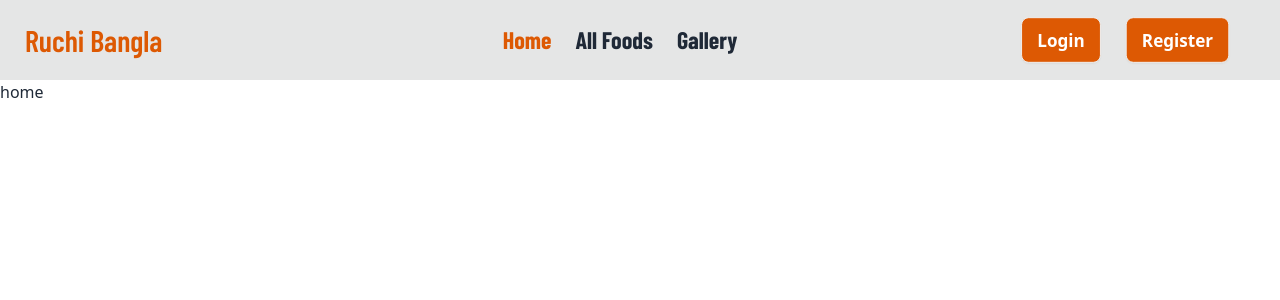
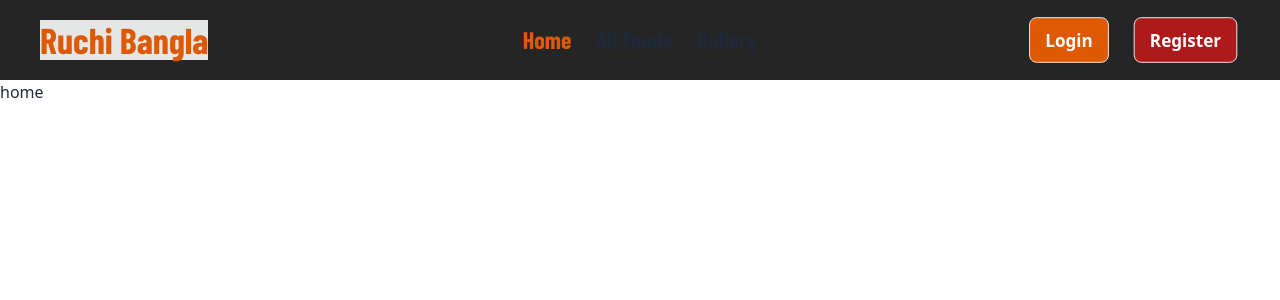
Before and after one commit to FahimReshad/ruchi-bangla-client, a React (Vite) app: page / in a window 1280 px wide. Shown: the top 300 px of the page. Built offline with nearby package versions, Linux system fonts and the light colour scheme; no server answers; a web font is replaced by a local one.

Commit message:
working on home section

```diff
--- a/index.html
+++ b/index.html
@@ -1,5 +1,5 @@
 <!doctype html>
-<html data-theme="light" lang="en">
+<html data-theme="black" lang="en">
   <head>
     <meta charset="UTF-8" />
     <link rel="icon" type="image/svg+xml" href="/vite.svg" />
--- a/src/Components/shared/Navbar.jsx
+++ b/src/Components/shared/Navbar.jsx
@@ -1,5 +1,5 @@
 import { useContext } from "react";
-import { NavLink } from "react-router-dom";
+import { Link, NavLink } from "react-router-dom";
 import { AuthContext } from "../../Provider/AuthProvider";
 import { toast } from "react-toastify";
 
@@ -61,7 +61,7 @@ const Navbar = () => {
     </>
   );
   return (
-    <div className="navbar bg-base-300 md:py-4">
+    <div className="navbar bg-[#252525] md:py-4 lg:px-10">
       <div className="navbar-start">
         <div className="dropdown">
           <div tabIndex={0} role="button" className="btn btn-ghost lg:hidden">
@@ -88,16 +88,16 @@ const Navbar = () => {
             <span className="px-3 flex flex-col gap-0">{buttonLink}</span>
           </ul>
         </div>
-        <a className="btn btn-ghost lg:text-3xl font-barlow text-[#dd5903]">
+        <Link to='/' className="bg-base-300 lg:text-4xl font-barlow font-bold text-[#dd5903]">
           Ruchi Bangla
-        </a>
+        </Link>
       </div>
       <div className="navbar-center hidden lg:flex">
         <ul className="flex gap-6 px-1 text-2xl font-bold font-barlow">
           {navLink}
         </ul>
       </div>
-      <div className="navbar-end hidden lg:flex gap-5 lg:mr-10">
+      <div className="navbar-end hidden lg:flex gap-5">
         { user ?
           <button onClick={handleLogOut} className="btn bg-[#dd5903] text-white font-semibold text-lg">LogOut</button> :
         <NavLink
@@ -108,7 +108,7 @@ const Navbar = () => {
         </NavLink>}
         <NavLink
           to="/register"
-          className="btn bg-[#dd5903] text-white font-semibold text-lg"
+          className="btn bg-[#AD1A19] text-white font-semibold text-lg"
         >
           Register
         </NavLink>
--- /dev/null
+++ b/src/Pages/ErrorPage/ErrorPage.jsx
@@ -0,0 +1,23 @@
+import { Link } from "react-router-dom";
+
+
+const ErrorPage = () => {
+    return (
+        <section className="flex items-center h-full w-full p-16 lg:mt-20">
+	<div className="container flex flex-col items-center justify-center px-5 mx-auto my-8">
+		<div className="text-center flex flex-col items-center justify-center">
+			<div >
+            <img src="https://i.ibb.co/Tb6GCWP/404-Error.png" alt="" />
+            </div>
+			<div className="mt-14">
+            <p className="text-2xl font-semibold md:text-3xl font-barlow">Sorry, we couldn't find this page.</p>
+			<p className="mt-4 mb-8 dark:text-gray-600 font-barlow font-semibold text-xl">We apologize for the inconvenience. You can use our navbar to find what you're looking for, or contact us for further assistance..</p>
+			<Link to='/' rel="noopener noreferrer" className="px-8 py-3 font-semibold rounded dark:bg-red-700 dark:text-gray-50">Back to homepage</Link>
+            </div>
+		</div>
+	</div>
+</section>
+    );
+};
+
+export default ErrorPage;
--- a/src/Pages/Login/Login.jsx
+++ b/src/Pages/Login/Login.jsx
@@ -114,17 +114,17 @@ const Login = () => {
               onClick={handleGoogleSignIn}
               className="mx-auto flex h-[50px] w-[200px] items-center overflow-hidden rounded-full shadow-md duration-300 hover:scale-95 hover:shadow"
             >
-              <div className="flex h-full w-[50%] items-center bg-[#dd5903] pl-4 text-sm text-white">
+              <div className="flex h-full w-[50%] items-center bg-[#dd5903] pl-4 text-sm text-white font-semibold">
                 Sign With
               </div>
               <span className="right-0 top-0 h-0 w-0 -rotate-90 border-b-[50px] border-r-[50px] border-b-transparent border-r-[#dd5903] group-hover:hidden"></span>
-              <span className="pr-4 text-4xl font-bold text-white">G+</span>
+              <span className="pr-4 text-4xl font-bold text-[#dd5903] ">G+</span>
             </div>
             <div
               onClick={handleFacebookSignIn}
               className="mx-auto flex h-[50px] w-[200px] items-center overflow-hidden rounded-full shadow-md duration-300 hover:scale-95 hover:shadow"
             >
-              <div className="flex h-full w-[50%] items-center bg-[#dd5903] pl-4 text-sm text-white hover:cursor-pointer">
+              <div className="flex h-full w-[50%] items-center bg-[#dd5903] pl-4 text-sm text-white hover:cursor-pointer font-semibold">
                 Sign With
               </div>
               <span className="right-0 top-0 h-0 w-0 -rotate-90 border-b-[50px] border-r-[50px] border-b-transparent border-r-[#dd5903] group-hover:hidden"></span>
--- a/src/Routes/Router.jsx
+++ b/src/Routes/Router.jsx
@@ -5,11 +5,13 @@ import AllFoods from "../Pages/AllFoods/AllFoods";
 import Gallery from "../Pages/Gallery/Gallery";
 import Login from "../Pages/Login/Login";
 import Register from "../Pages/Register/Register";
+import ErrorPage from "../Pages/ErrorPage/ErrorPage";
 
 const router = createBrowserRouter([
   {
     path: "/",
     element: <MainLayout></MainLayout>,
+    errorElement: <ErrorPage></ErrorPage>,
     children: [
         {
             path: '/',
```
